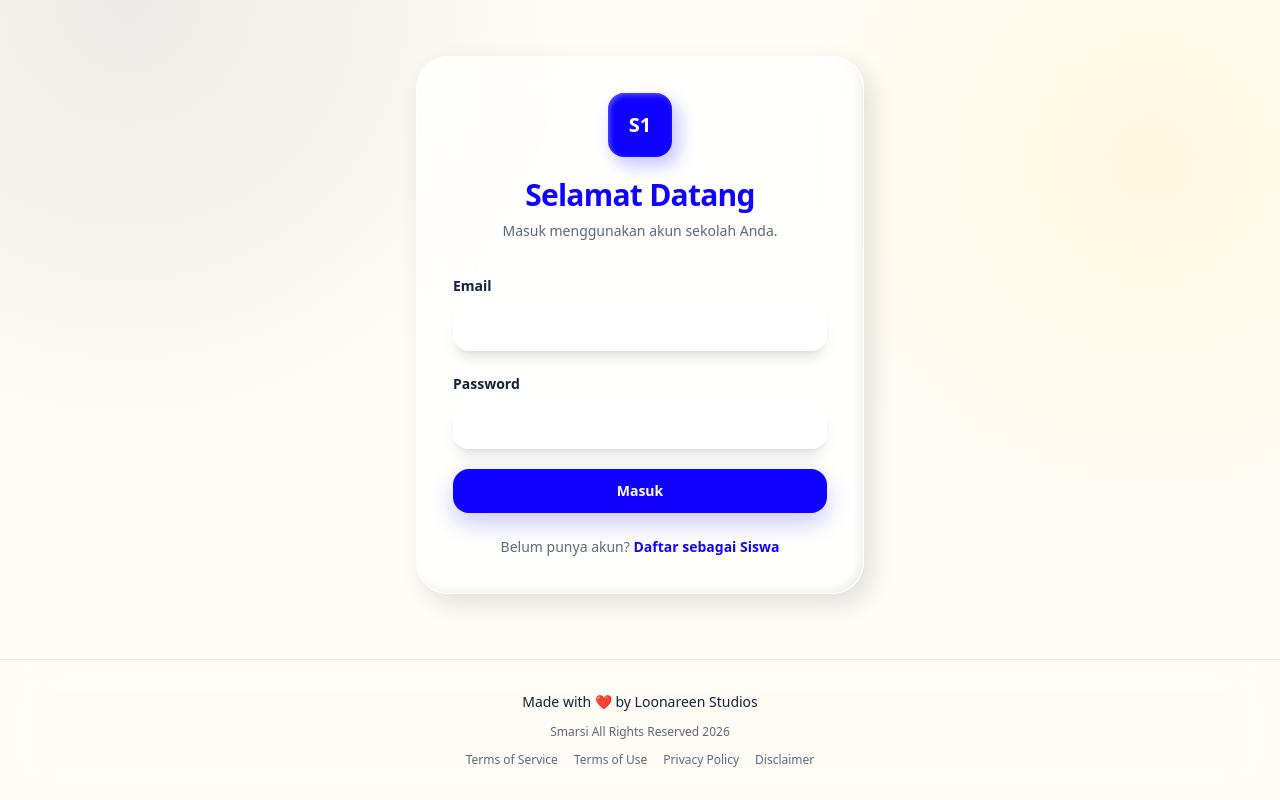
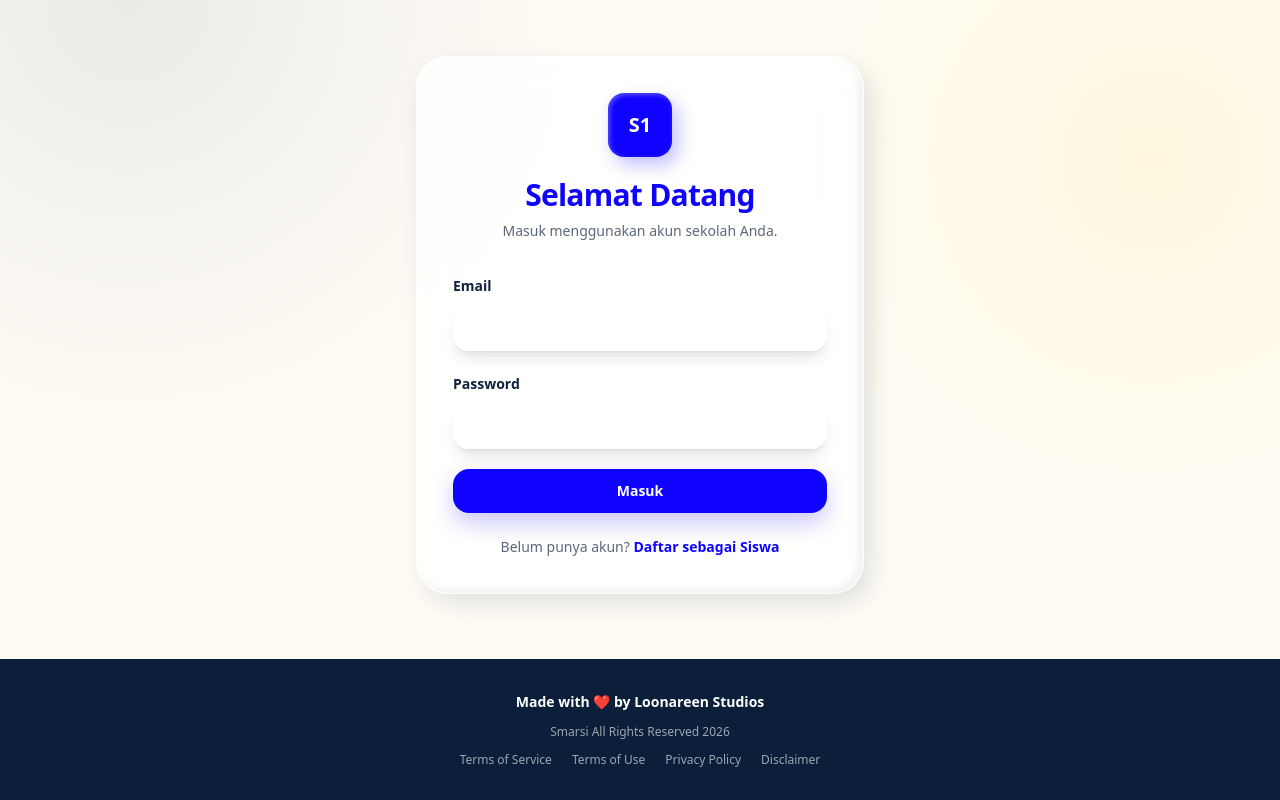
Before and after one commit to jahatsentosa14/Asset-Sman1-manage, a Next.js app: page /login in a window 1280 px wide. Built offline with nearby package versions, Linux system fonts and the light colour scheme.

Commit message:
style: refresh site footer for navy theme

```diff
--- a/components/site-footer.tsx
+++ b/components/site-footer.tsx
@@ -9,17 +9,13 @@ const LEGAL_LINKS = [
 
 export function SiteFooter() {
   return (
-    <footer className="border-t border-border/60 bg-background/70 px-4 py-8 backdrop-blur-xl">
+    <footer className="mt-auto border-t border-[#0B1F3A]/10 bg-[#0B1F3A] px-4 py-8 text-white">
       <div className="mx-auto max-w-6xl space-y-3 text-center">
-        <p className="text-sm font-medium">
-          Made with <span aria-label="love">❤️</span> by Loonareen Studios
-        </p>
-        <p className="text-xs text-muted-foreground">Smarsi All Rights Reserved 2026</p>
-        <nav className="flex flex-wrap justify-center gap-x-4 gap-y-2 text-xs text-muted-foreground">
+        <p className="text-sm font-semibold">Made with <span aria-label="love">❤️</span> by Loonareen Studios</p>
+        <p className="text-xs text-white/60">Smarsi All Rights Reserved 2026</p>
+        <nav className="flex flex-wrap justify-center gap-x-5 gap-y-2 text-xs text-white/60">
           {LEGAL_LINKS.map((link) => (
-            <Link key={link.href} href={link.href} className="transition-colors hover:text-foreground hover:underline">
-              {link.label}
-            </Link>
+            <Link key={link.href} href={link.href} className="transition-colors duration-300 hover:text-[#FFDB58] hover:underline">{link.label}</Link>
           ))}
         </nav>
       </div>
```
